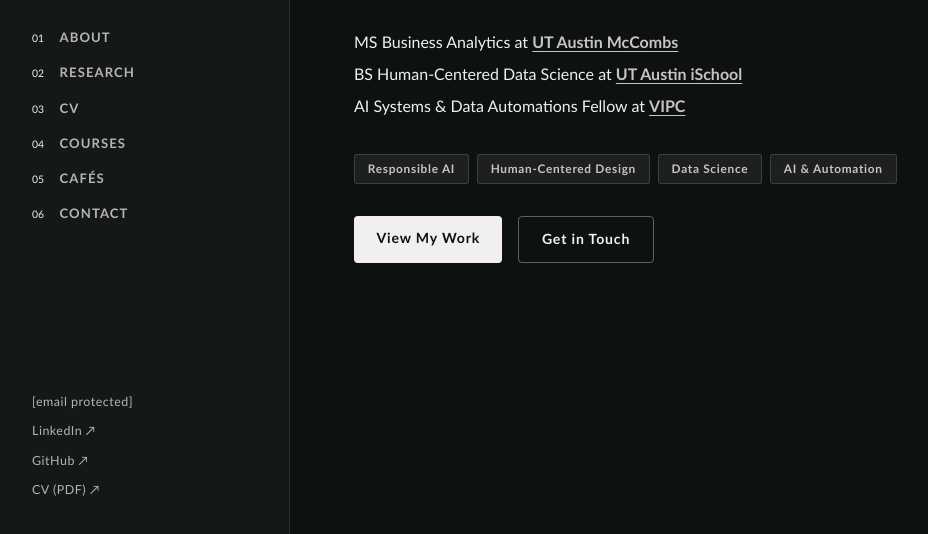
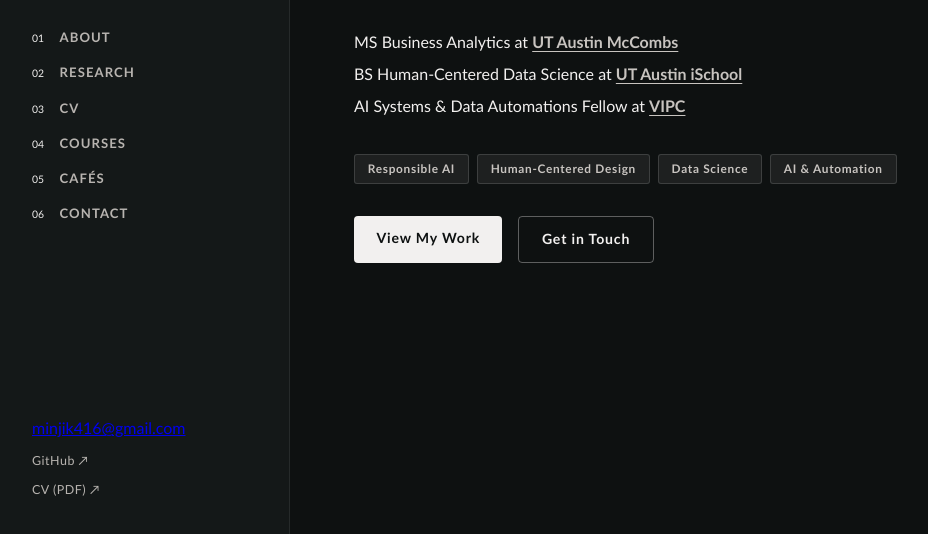
Before and after one commit to mk43275/minji-kim-portfolio, a plain HTML site: page index.html in a window 1280 px wide. Shown: the part 252-786 px from the top of the page, without its empty margins (0-928 px from the left). Drawn offline with Linux system fonts and the light colour scheme.

Commit message:
add email

```diff
--- a/index.html
+++ b/index.html
@@ -329,8 +329,7 @@
   </div>
   <div>
     <div class="sidebar-links">
-      <a href="/cdn-cgi/l/email-protection#6c010502060507585d5a2c0b010d0500420f0301" class="sidebar-link"><span class="__cf_email__" data-cfemail="a2cfcbccc8cbc9969394e2c5cfc3cbce8cc1cdcf">[email&#160;protected]</span></a>
-      <a href="https://www.linkedin.com/in/minjikimut" target="_blank" class="sidebar-link">LinkedIn ↗</a>
+      <a href="mailto:minjik416@gmail.com">minjik416@gmail.com</a>
       <a href="https://github.com/mk43275" target="_blank" class="sidebar-link">GitHub ↗</a>
       <a href="photo/Minji Kim CV.pdf" target="_blank" class="sidebar-link">CV (PDF) ↗</a>
     </div>
```
